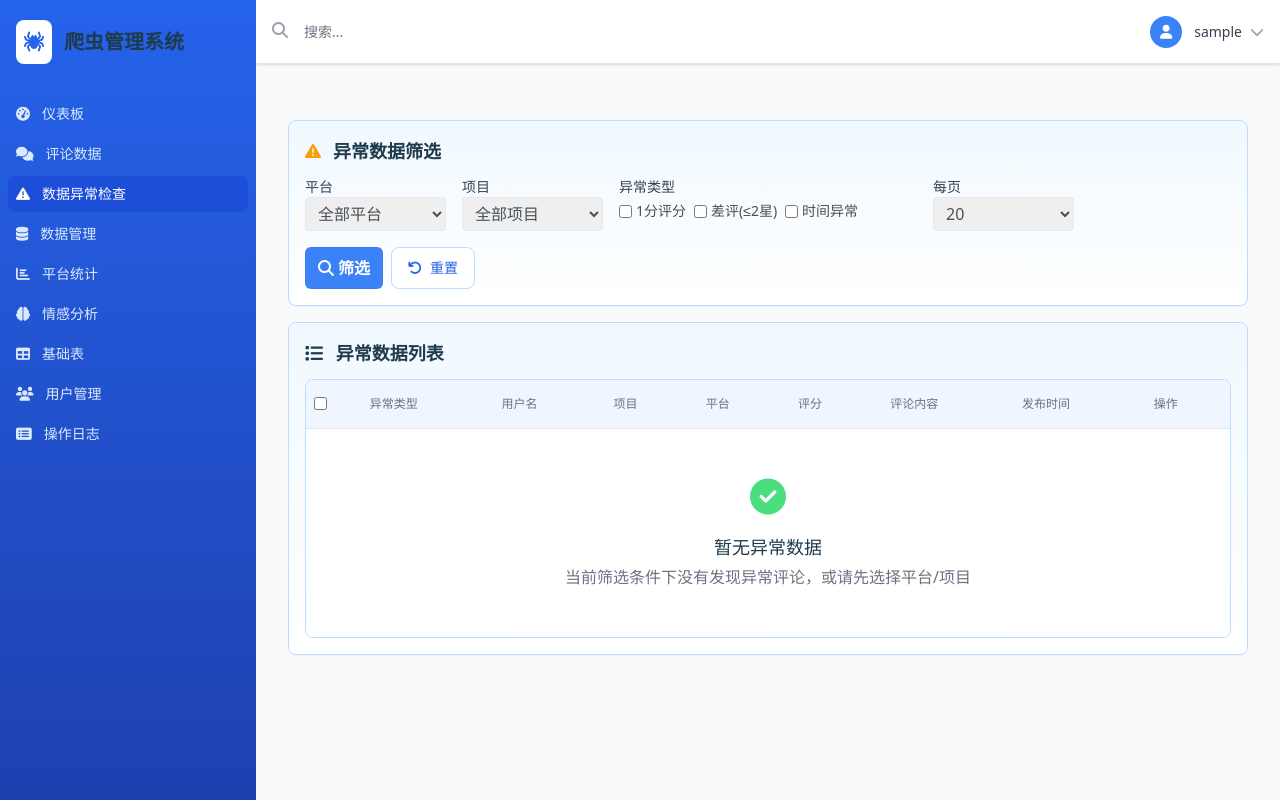
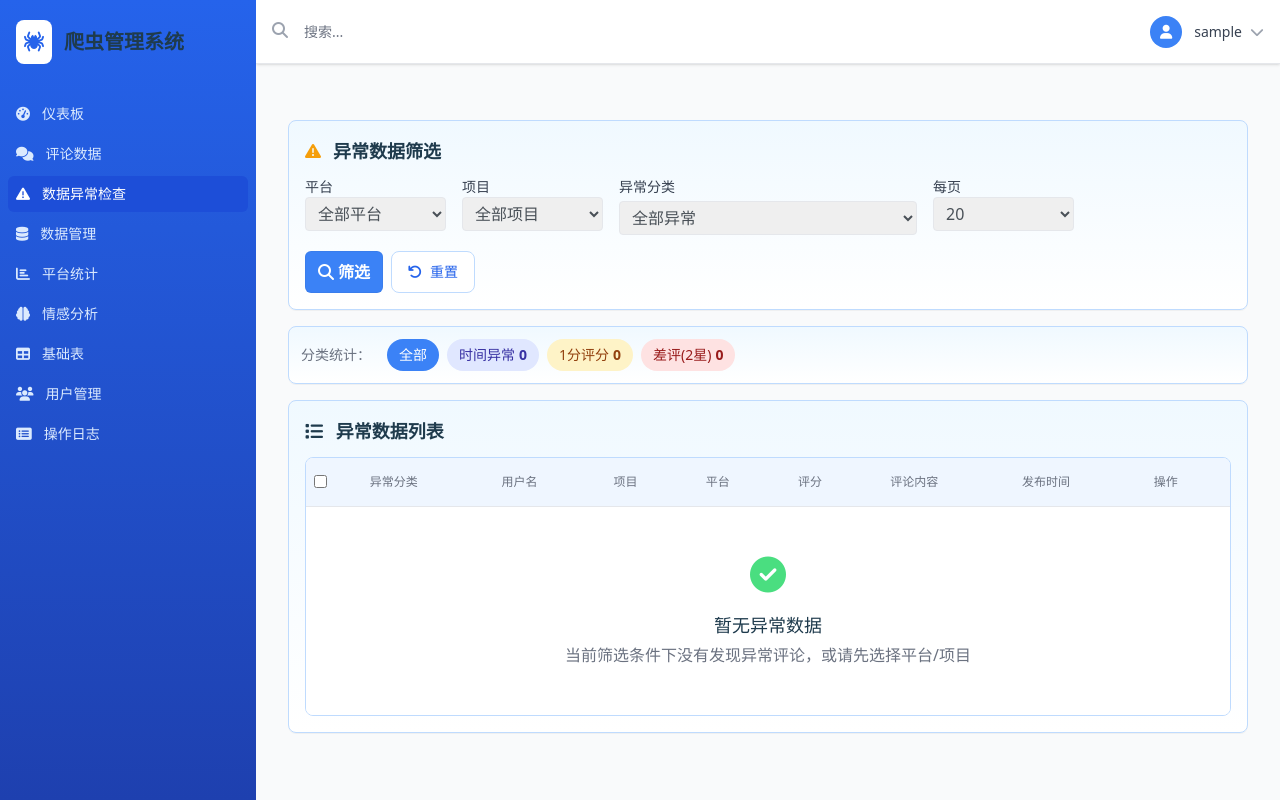
Before and after one commit to luluming/spider-management-system, a Django app: page /comment-anomaly-check/ in a window 1280 px wide. Run offline with Django 3.2, Linux system fonts and the light colour scheme; the visitor is signed in with stand-in values (Sample User, id 1); data that the repository does not hold is empty; some libraries are stand-ins or nearby versions.

Commit message:
feat: 异常数据分类(时间异常/1分评分)、编辑页发布时间可修改、返回来源页
Co-authored-by: Cursor <cursoragent@cursor.com>

```diff
--- a/spiders/templatetags/spider_tags.py
+++ b/spiders/templatetags/spider_tags.py
@@ -67,3 +67,16 @@ def anomaly_labels(comment):
     if release_time and (release_time.year > current_year or release_time > now):
         labels.append('时间异常')
     return labels
+
+
+@register.filter
+def anomaly_primary_category(comment):
+    """返回评论的主异常分类（单一显示，便于分类查询）：时间异常 > 1分 > 差评"""
+    labels = anomaly_labels(comment)
+    if '时间异常' in labels:
+        return '时间异常'
+    if '1分' in labels:
+        return '1分'
+    if '差评' in labels:
+        return '差评'
+    return ''
--- a/spiders/views.py
+++ b/spiders/views.py
@@ -683,10 +683,20 @@ def comment_anomaly_check(request):
         else:
             queryset = queryset.none()
 
-    # 异常类型筛选（至少选一种，否则显示全部异常）
+    # 异常分类筛选：category=time_abnormal | rating_1 | negative | ''(全部)
     now = timezone.now()
     current_year = now.year
-    if anomaly_types:
+    category = request.GET.get('category', '')
+    base_anomaly = Q(comment_grade__lte=2) | Q(release_time__year__gt=current_year) | Q(release_time__gt=now)
+    queryset = queryset.filter(base_anomaly)
+
+    if category == 'time_abnormal':
+        queryset = queryset.filter(Q(release_time__year__gt=current_year) | Q(release_time__gt=now))
+    elif category == 'rating_1':
+        queryset = queryset.filter(Q(comment_grade=1) | Q(comment_grade=1.0))
+    elif category == 'negative':
+        queryset = queryset.filter(Q(comment_grade__lte=2) & ~Q(comment_grade=1) & ~Q(comment_grade=1.0))  # 2星差评
+    elif anomaly_types:
         q_anomaly = Q()
         if 'rating_1' in anomaly_types:
             q_anomaly |= Q(comment_grade=1) | Q(comment_grade=1.0)
@@ -696,14 +706,25 @@ def comment_anomaly_check(request):
             q_anomaly |= Q(release_time__year__gt=current_year) | Q(release_time__gt=now)
         if q_anomaly:
             queryset = queryset.filter(q_anomaly)
-    else:
-        # 默认显示所有异常类型：差评(≤2星)、时间异常
-        queryset = queryset.filter(
-            Q(comment_grade__lte=2) |
-            Q(release_time__year__gt=current_year) | Q(release_time__gt=now)
-        )
 
     queryset = queryset.order_by('-release_time')
+
+    # 分类统计（在当前平台/项目筛选下的数量）
+    base_qs = QusetAnswer.objects.filter(poiId__in=valid_poi_ids)
+    if platform or project:
+        sentiment_filter = PSentiment.objects.all()
+        if platform:
+            sentiment_filter = sentiment_filter.filter(source_c=platform)
+        if project:
+            sentiment_filter = sentiment_filter.filter(title__icontains=project)
+        fpids = list(sentiment_filter.values_list('poiId', flat=True))
+        base_qs = base_qs.filter(poiId__in=fpids) if fpids else base_qs.none()
+    base_anomaly_qs = base_qs.filter(base_anomaly)
+    stats = {
+        'time_abnormal': base_anomaly_qs.filter(Q(release_time__year__gt=current_year) | Q(release_time__gt=now)).count(),
+        'rating_1': base_anomaly_qs.filter(Q(comment_grade=1) | Q(comment_grade=1.0)).count(),
+        'negative': base_anomaly_qs.filter(Q(comment_grade__lte=2) & ~Q(comment_grade=1) & ~Q(comment_grade=1.0)).count(),
+    }
 
     paginator = Paginator(queryset, page_size)
     page_number = request.GET.get('page', 1)
@@ -718,9 +739,11 @@ def comment_anomaly_check(request):
         'page_obj': page_obj,
         'platforms': platforms,
         'projects': projects,
+        'stats': stats,
         'current_filters': {
             'platform': platform,
             'project': project,
+            'category': category,
             'anomaly_types': anomaly_types,
             'page_size': page_size,
         }
@@ -2887,11 +2910,21 @@ def edit_comment(request, comment_id):
 
     if request.method == 'POST':
         try:
+            from datetime import datetime
             # 更新评论数据
             comment.user_name = request.POST.get('user_name', comment.user_name)
             comment.comment_content = request.POST.get('comment_content', comment.comment_content)
             comment.comment_grade = request.POST.get('comment_grade', comment.comment_grade)
             comment.comment_num = request.POST.get('comment_num', comment.comment_num)
+
+            # 发布时间
+            release_time_str = request.POST.get('release_time')
+            if release_time_str:
+                try:
+                    dt = datetime.strptime(release_time_str.replace('T', ' '), '%Y-%m-%d %H:%M')
+                    comment.release_time = timezone.make_aware(dt) if timezone.is_naive(dt) else dt
+                except (ValueError, TypeError):
+                    pass
 
             # 如果poi_id有变化，验证新ID是否存在
             new_poi_id = request.POST.get('poi_id')
--- a/templates/spiders/comment_anomaly_check.html
+++ b/templates/spiders/comment_anomaly_check.html
@@ -50,21 +50,13 @@
                 </select>
             </div>
             <div class="sm:col-span-2">
-                <label class="block text-sm font-medium text-gray-700 mb-1">异常类型</label>
-                <div class="flex flex-wrap gap-2">
-                    <label class="inline-flex items-center">
-                        <input type="checkbox" name="anomaly_type" value="rating_1" {% if 'rating_1' in current_filters.anomaly_types %}checked{% endif %} class="rounded border-gray-300">
-                        <span class="ml-1 text-sm">1分评分</span>
-                    </label>
-                    <label class="inline-flex items-center">
-                        <input type="checkbox" name="anomaly_type" value="negative" {% if 'negative' in current_filters.anomaly_types %}checked{% endif %} class="rounded border-gray-300">
-                        <span class="ml-1 text-sm">差评(≤2星)</span>
-                    </label>
-                    <label class="inline-flex items-center">
-                        <input type="checkbox" name="anomaly_type" value="time_abnormal" {% if 'time_abnormal' in current_filters.anomaly_types %}checked{% endif %} class="rounded border-gray-300">
-                        <span class="ml-1 text-sm">时间异常</span>
-                    </label>
-                </div>
+                <label class="block text-sm font-medium text-gray-700 mb-1">异常分类</label>
+                <select name="category" class="border rounded px-2 py-1 w-full">
+                    <option value="">全部异常</option>
+                    <option value="time_abnormal" {% if current_filters.category == 'time_abnormal' %}selected{% endif %}>时间异常</option>
+                    <option value="rating_1" {% if current_filters.category == 'rating_1' %}selected{% endif %}>1分评分</option>
+                    <option value="negative" {% if current_filters.category == 'negative' %}selected{% endif %}>差评(2星)</option>
+                </select>
             </div>
             <div class="sm:col-span-1">
                 <label for="page_size" class="block text-sm font-medium text-gray-700">每页</label>
@@ -81,6 +73,17 @@
             <a href="{% url 'comment_anomaly_check' %}" class="px-4 py-2 text-sm font-medium rounded-lg border border-blue-200 bg-white text-blue-600 hover:bg-blue-50 inline-flex items-center"><i class="fas fa-undo mr-2"></i>重置</a>
         </div>
     </form>
+</div>
+
+<!-- 分类统计快捷筛选 -->
+<div class="card-retro p-3 mb-4">
+    <div class="flex flex-wrap items-center gap-2">
+        <span class="text-sm text-gray-500 mr-2">分类统计：</span>
+        <a href="?category=&platform={{ current_filters.platform|default:'' }}&project={{ current_filters.project|default:'' }}&page_size={{ current_filters.page_size }}" class="inline-flex items-center px-3 py-1.5 rounded-full text-sm font-medium {% if not current_filters.category %}bg-blue-500 text-white{% else %}bg-blue-50 text-blue-700 border border-blue-200 hover:bg-blue-100{% endif %}">全部</a>
+        <a href="?category=time_abnormal&platform={{ current_filters.platform|default:'' }}&project={{ current_filters.project|default:'' }}&page_size={{ current_filters.page_size }}" class="inline-flex items-center px-3 py-1.5 rounded-full text-sm font-medium {% if current_filters.category == 'time_abnormal' %}bg-indigo-500 text-white{% else %}badge-time hover:bg-indigo-100{% endif %}">时间异常 <span class="ml-1 font-semibold">{{ stats.time_abnormal }}</span></a>
+        <a href="?category=rating_1&platform={{ current_filters.platform|default:'' }}&project={{ current_filters.project|default:'' }}&page_size={{ current_filters.page_size }}" class="inline-flex items-center px-3 py-1.5 rounded-full text-sm font-medium {% if current_filters.category == 'rating_1' %}bg-amber-500 text-white{% else %}badge-rating-1 hover:bg-amber-100{% endif %}">1分评分 <span class="ml-1 font-semibold">{{ stats.rating_1 }}</span></a>
+        <a href="?category=negative&platform={{ current_filters.platform|default:'' }}&project={{ current_filters.project|default:'' }}&page_size={{ current_filters.page_size }}" class="inline-flex items-center px-3 py-1.5 rounded-full text-sm font-medium {% if current_filters.category == 'negative' %}bg-red-500 text-white{% else %}badge-negative hover:bg-red-100{% endif %}">差评(2星) <span class="ml-1 font-semibold">{{ stats.negative }}</span></a>
+    </div>
 </div>
 
 <div class="card-retro p-4">
--- a/templates/spiders/comment_anomaly_content.html
+++ b/templates/spiders/comment_anomaly_content.html
@@ -6,7 +6,7 @@
                 <th class="px-2 py-3 text-left">
                     <input type="checkbox" id="batch-select-all" class="rounded border-gray-300 batch-select-all" title="全选本页">
                 </th>
-                <th class="px-4 py-3 text-left text-xs font-medium text-gray-500 uppercase">异常类型</th>
+                <th class="px-4 py-3 text-left text-xs font-medium text-gray-500 uppercase">异常分类</th>
                 <th class="px-4 py-3 text-left text-xs font-medium text-gray-500 uppercase">用户名</th>
                 <th class="px-4 py-3 text-left text-xs font-medium text-gray-500 uppercase">项目</th>
                 <th class="px-4 py-3 text-left text-xs font-medium text-gray-500 uppercase">平台</th>
@@ -23,12 +23,14 @@
                     <input type="checkbox" class="batch-checkbox rounded border-gray-300" value="{{ comment.comment_id }}" name="batch_comment">
                 </td>
                 <td class="px-4 py-3">
-                    {% for label in comment|anomaly_labels %}
-                    <span class="inline-flex items-center px-2 py-0.5 rounded text-xs font-medium mr-1
-                        {% if label == '1分' %}badge-rating-1{% elif label == '差评' %}badge-negative{% else %}badge-time{% endif %}">{{ label }}</span>
-                    {% empty %}
+                    {% with primary=comment|anomaly_primary_category %}
+                    {% if primary %}
+                    <span class="inline-flex items-center px-2 py-0.5 rounded text-xs font-medium
+                        {% if primary == '1分' %}badge-rating-1{% elif primary == '差评' %}badge-negative{% else %}badge-time{% endif %}">{{ primary }}</span>
+                    {% else %}
                     <span class="text-gray-400">-</span>
-                    {% endfor %}
+                    {% endif %}
+                    {% endwith %}
                 </td>
                 <td class="px-4 py-3 text-sm">{{ comment.user_name|default:"-" }}</td>
                 <td class="px-4 py-3 text-sm">{{ comment.project_title|default:"未知" }}</td>
```
Also changed, not shown: templates/spiders/edit_comment.html (+21 -13 lines).
